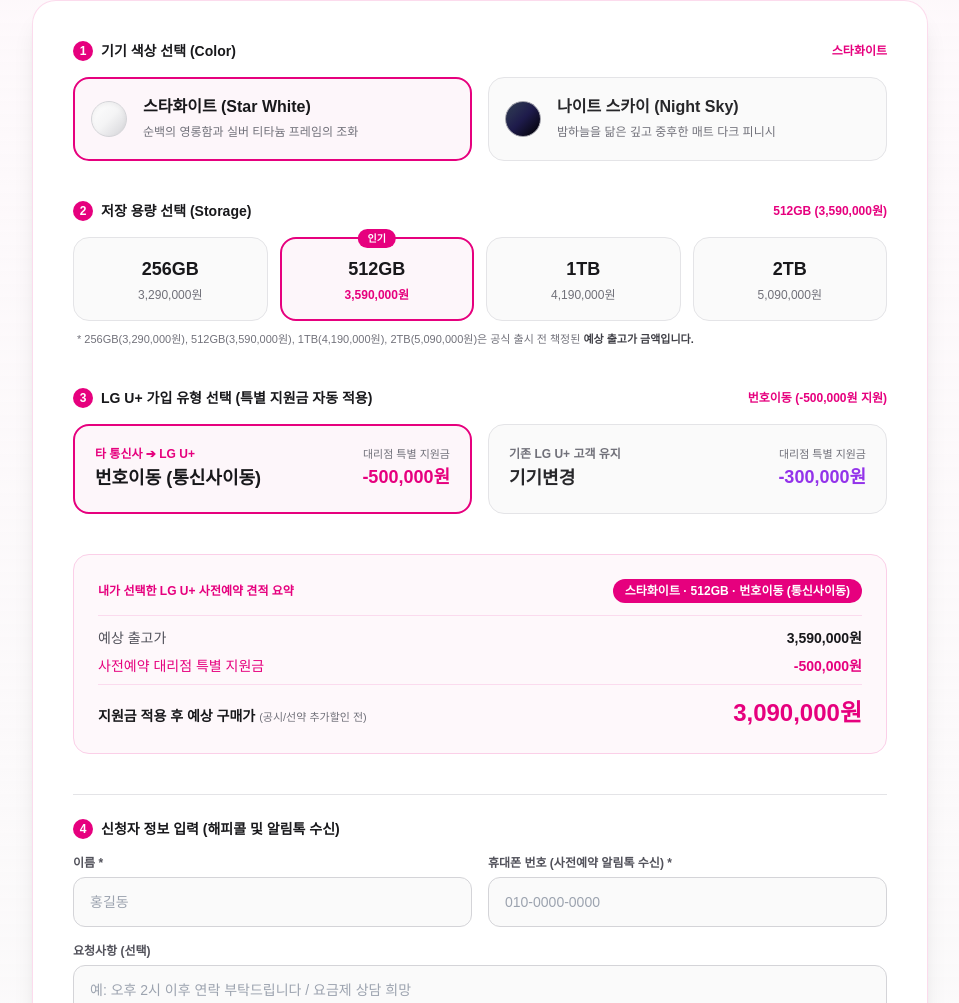
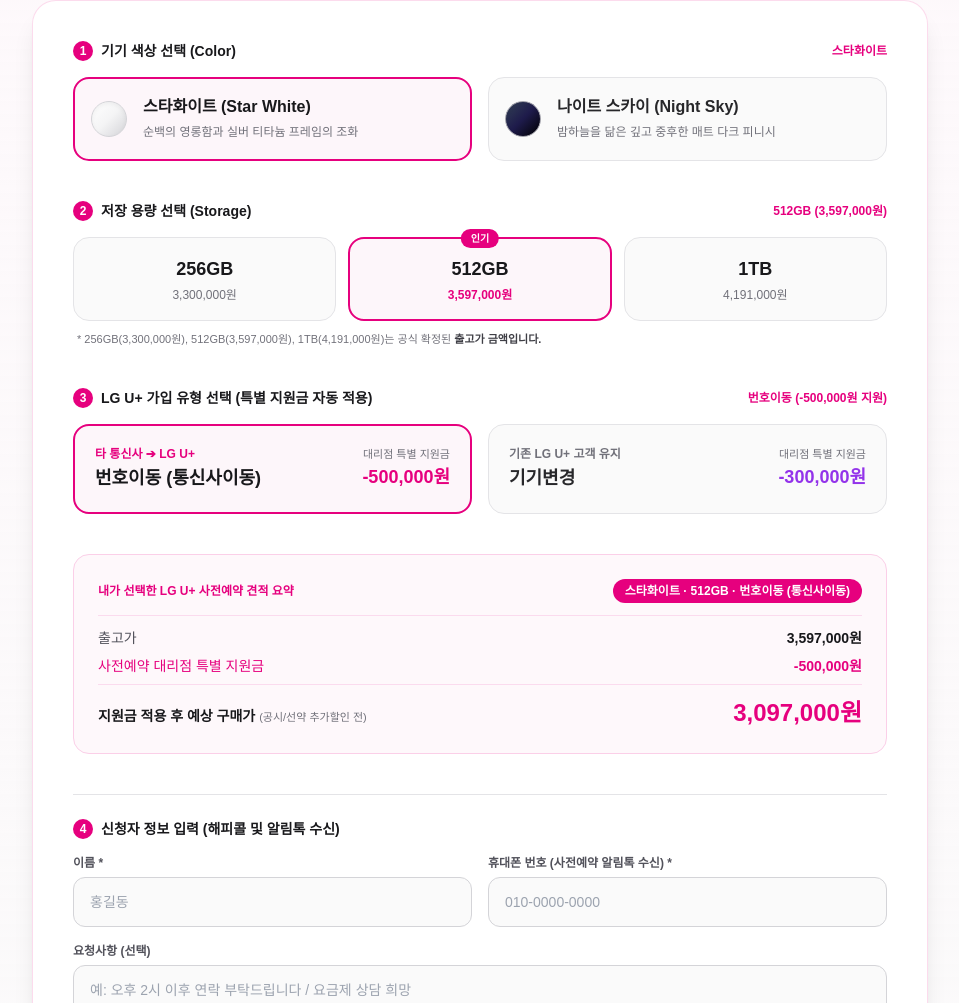
Before and after one commit to hanbitcompany8-star/uipduo, a plain HTML site: page index.html in a window 1280 px wide. Shown: the part 3652-4655 px from the top of the page, without its empty margins (160-1119 px from the left). Drawn offline with nearby package versions, Linux system fonts and the light colour scheme; a web font is replaced by a local one.

Commit message:
Update index.html

```diff
--- a/index.html
+++ b/index.html
@@ -452,30 +452,26 @@
                             <span class="w-5 h-5 rounded-full bg-[#E6007E] text-white text-xs flex items-center justify-center font-bold">2</span>
                             저장 용량 선택 (Storage)
                         </label>
-                        <span id="selectedStorageLabel" class="text-xs font-bold text-[#E6007E]">512GB (3,590,000원)</span>
+                        <span id="selectedStorageLabel" class="text-xs font-bold text-[#E6007E]">512GB (3,597,000원)</span>
                     </div>
 
-                    <div class="grid grid-cols-2 sm:grid-cols-4 gap-3" id="storageOptions">
-                        <button type="button" onclick="selectStorage('256GB', 3290000, this)" class="storage-btn p-4 rounded-2xl border border-zinc-200 bg-zinc-50 hover:border-zinc-300 text-center transition">
+                    <div class="grid grid-cols-1 sm:grid-cols-3 gap-3" id="storageOptions">
+                        <button type="button" onclick="selectStorage('256GB', 3300000, this)" class="storage-btn p-4 rounded-2xl border border-zinc-200 bg-zinc-50 hover:border-zinc-300 text-center transition">
                             <p class="text-base sm:text-lg font-extrabold text-zinc-900">256GB</p>
-                            <p class="text-xs text-zinc-500 mt-1">3,290,000원</p>
+                            <p class="text-xs text-zinc-500 mt-1">3,300,000원</p>
                         </button>
-                        <button type="button" onclick="selectStorage('512GB', 3590000, this)" class="storage-btn p-4 rounded-2xl border-2 border-[#E6007E] bg-pink-50/70 text-center transition relative">
+                        <button type="button" onclick="selectStorage('512GB', 3597000, this)" class="storage-btn p-4 rounded-2xl border-2 border-[#E6007E] bg-pink-50/70 text-center transition relative">
                             <span class="absolute -top-2.5 left-1/2 -translate-x-1/2 text-[10px] font-extrabold bg-[#E6007E] text-white px-2.5 py-0.5 rounded-full">인기</span>
                             <p class="text-base sm:text-lg font-extrabold text-zinc-900">512GB</p>
-                            <p class="text-xs text-[#E6007E] font-semibold mt-1">3,590,000원</p>
+                            <p class="text-xs text-[#E6007E] font-semibold mt-1">3,597,000원</p>
                         </button>
-                        <button type="button" onclick="selectStorage('1TB', 4190000, this)" class="storage-btn p-4 rounded-2xl border border-zinc-200 bg-zinc-50 hover:border-zinc-300 text-center transition">
+                        <button type="button" onclick="selectStorage('1TB', 4191000, this)" class="storage-btn p-4 rounded-2xl border border-zinc-200 bg-zinc-50 hover:border-zinc-300 text-center transition">
                             <p class="text-base sm:text-lg font-extrabold text-zinc-900">1TB</p>
-                            <p class="text-xs text-zinc-500 mt-1">4,190,000원</p>
-                        </button>
-                        <button type="button" onclick="selectStorage('2TB', 5090000, this)" class="storage-btn p-4 rounded-2xl border border-zinc-200 bg-zinc-50 hover:border-zinc-300 text-center transition">
-                            <p class="text-base sm:text-lg font-extrabold text-zinc-900">2TB</p>
-                            <p class="text-xs text-zinc-500 mt-1">5,090,000원</p>
+                            <p class="text-xs text-zinc-500 mt-1">4,191,000원</p>
                         </button>
                     </div>
                     <p class="text-[11px] text-zinc-500 mt-2.5 pl-1">
-                        * 256GB(3,290,000원), 512GB(3,590,000원), 1TB(4,190,000원), 2TB(5,090,000원)은 공식 출시 전 책정된 <strong class="text-zinc-700">예상 출고가 금액입니다.</strong>
+                        * 256GB(3,300,000원), 512GB(3,597,000원), 1TB(4,191,000원)는 공식 확정된 <strong class="text-zinc-700">출고가 금액입니다.</strong>
                     </p>
                 </div>
 
@@ -524,8 +520,8 @@
                     </div>
                     <div class="space-y-2 text-xs sm:text-sm">
                         <div class="flex justify-between text-zinc-600">
-                            <span>예상 출고가</span>
-                            <span id="receiptOriginPrice" class="font-semibold text-zinc-900">3,590,000원</span>
+                            <span>출고가</span>
+                            <span id="receiptOriginPrice" class="font-semibold text-zinc-900">3,597,000원</span>
                         </div>
                         <div class="flex justify-between text-[#E6007E]">
                             <span>사전예약 대리점 특별 지원금</span>
@@ -533,7 +529,7 @@
                         </div>
                         <div class="flex justify-between items-baseline pt-3 border-t border-pink-200/70">
                             <span class="font-bold text-zinc-900">지원금 적용 후 예상 구매가 <span class="text-[11px] font-normal text-zinc-500">(공시/선약 추가할인 전)</span></span>
-                            <span id="receiptFinalPrice" class="text-xl sm:text-2xl font-black text-[#E6007E]">3,090,000원</span>
+                            <span id="receiptFinalPrice" class="text-xl sm:text-2xl font-black text-[#E6007E]">3,097,000원</span>
                         </div>
                     </div>
                 </div>
@@ -682,7 +678,7 @@
                         </svg>
                     </button>
                     <div id="faq-content-2" class="hidden px-6 pb-5 text-xs sm:text-sm text-zinc-600 leading-relaxed border-t border-zinc-100 pt-4">
-                        네, 물론입니다! 현재 신청은 우선 재고 배정 및 특별 지원금 대상자 등록을 위한 절차이며, 전문 상담원 해피콜 단계에서 색상(스타화이트, 나이트 스카이) 및 용량(256GB~2TB)을 최종 확정하거나 변경하실 수 있습니다.
+                        네, 물론입니다! 현재 신청은 우선 재고 배정 및 특별 지원금 대상자 등록을 위한 절차이며, 전문 상담원 해피콜 단계에서 색상(스타화이트, 나이트 스카이) 및 용량(256GB~1TB)을 최종 확정하거나 변경하실 수 있습니다.
                     </div>
                 </div>
 
@@ -927,7 +923,7 @@
         const orderState = {
             color: '스타화이트',
             storage: '512GB',
-            originPrice: 3590000,
+            originPrice: 3597000,
             joinType: '번호이동 (통신사이동)',
             discount: 500000
         };
```
